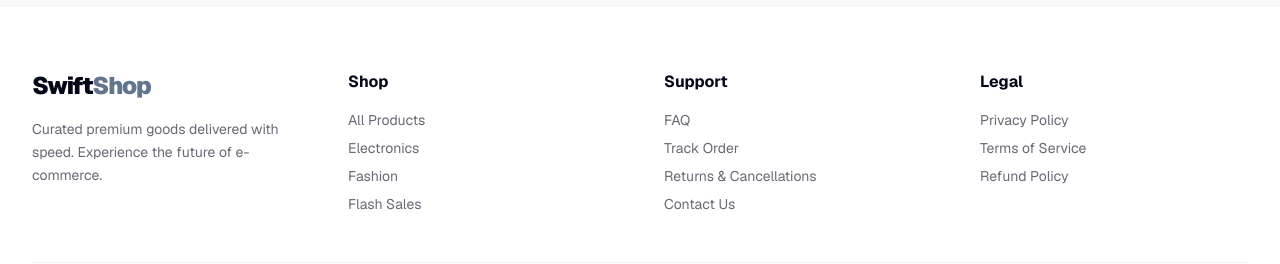
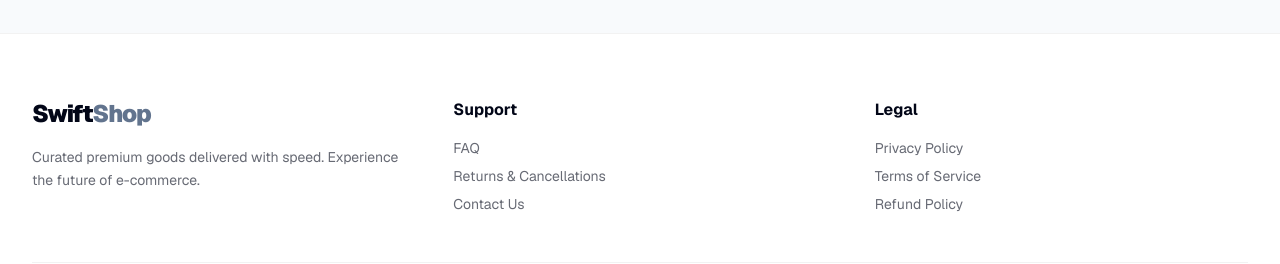
Before and after one commit to kamarjahan/SwiftShop-repo, a Next.js app: page / in a window 1280 px wide. Shown: the part 437-701 px from the top of the page. Built offline with nearby package versions, Linux system fonts and the light colour scheme; no server answers; the database is empty.

Commit message:
style: remove shop and track order links from footer

```diff
--- a/src/components/layout/Footer.tsx
+++ b/src/components/layout/Footer.tsx
@@ -10,7 +10,7 @@
   return (
     <footer className="border-t border-bento-border bg-bento-card py-12 md:py-16 mt-auto pb-24 md:pb-12">
       <div className="container mx-auto px-4 md:px-8">
-        <div className="grid grid-cols-1 md:grid-cols-4 gap-8 md:gap-12">
+        <div className="grid grid-cols-1 md:grid-cols-3 gap-8 md:gap-12">
           <div className="col-span-1 md:col-span-1">
             <Link href="/" className="text-2xl font-black tracking-tighter">
               Swift<span className="text-slate-500">Shop</span>
@@ -21,20 +21,9 @@
           </div>
 
           <div>
-            <h4 className="font-bold mb-4">Shop</h4>
-            <ul className="space-y-2 text-sm text-foreground/60">
-              <li><Link href="/shop" className="hover:text-foreground transition-colors">All Products</Link></li>
-              <li><Link href="/categories/electronics" className="hover:text-foreground transition-colors">Electronics</Link></li>
-              <li><Link href="/categories/fashion" className="hover:text-foreground transition-colors">Fashion</Link></li>
-              <li><Link href="/deals" className="hover:text-foreground transition-colors">Flash Sales</Link></li>
-            </ul>
-          </div>
-
-          <div>
             <h4 className="font-bold mb-4">Support</h4>
             <ul className="space-y-2 text-sm text-foreground/60">
               <li><Link href="/policies/faq" className="hover:text-foreground transition-colors">FAQ</Link></li>
-              <li><Link href="/track-order" className="hover:text-foreground transition-colors">Track Order</Link></li>
               <li><Link href="/policies/return-cancellation" className="hover:text-foreground transition-colors">Returns & Cancellations</Link></li>
               <li><Link href="/policies/contact" className="hover:text-foreground transition-colors">Contact Us</Link></li>
             </ul>
```
